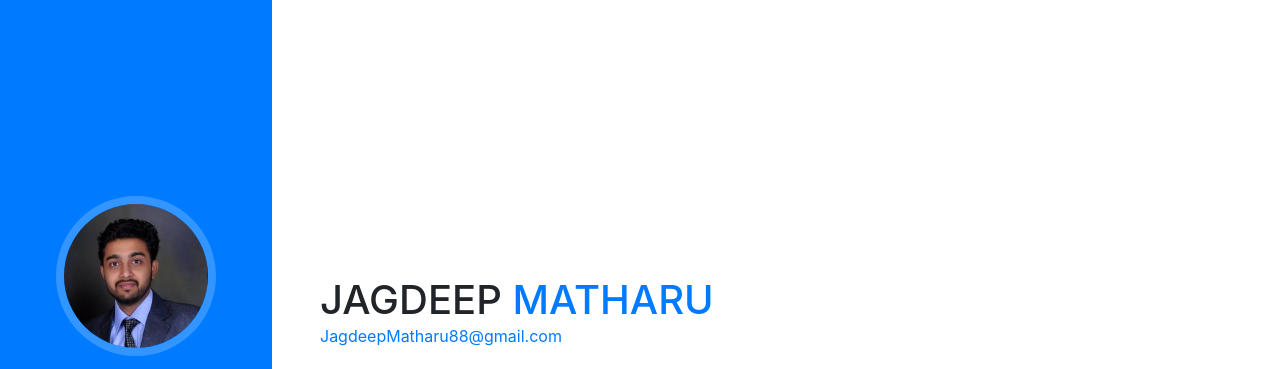
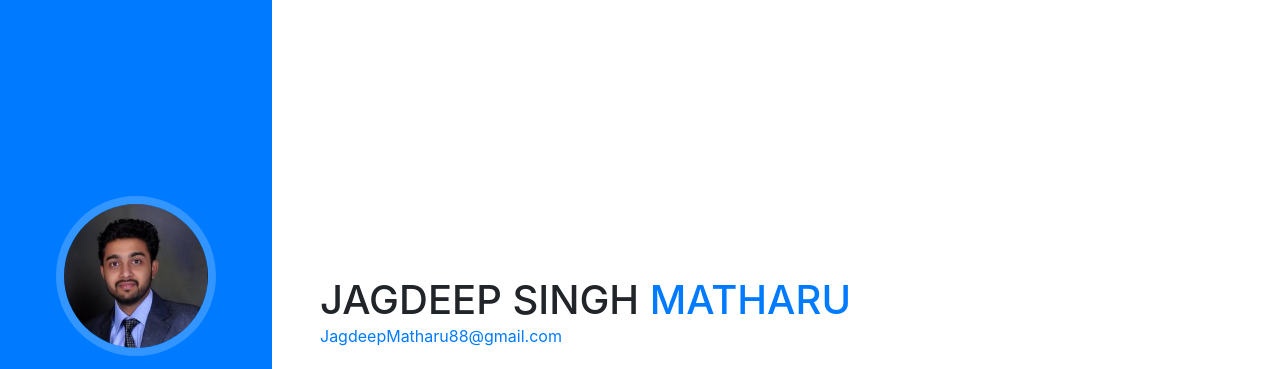
Before and after one commit to JMatharu/jmatharu.github.io, a website with bundled scripts: page index.html in a window 1280 px wide. Shown: the top 369 px of the page. Built offline with nearby package versions, Linux system fonts and the light colour scheme; a web font is replaced by a local one.

Commit message:
Adding SIngh

```diff
--- a/index.html
+++ b/index.html
@@ -65,7 +65,7 @@
 
       <section class="resume-section p-3 p-lg-5 d-flex d-column" id="about">
         <div class="my-auto">
-          <h1 class="mb-0">Jagdeep
+          <h1 class="mb-0">Jagdeep Singh
             <span class="text-primary">Matharu</span>
           </h1>
           <div class="mb-5">
```
